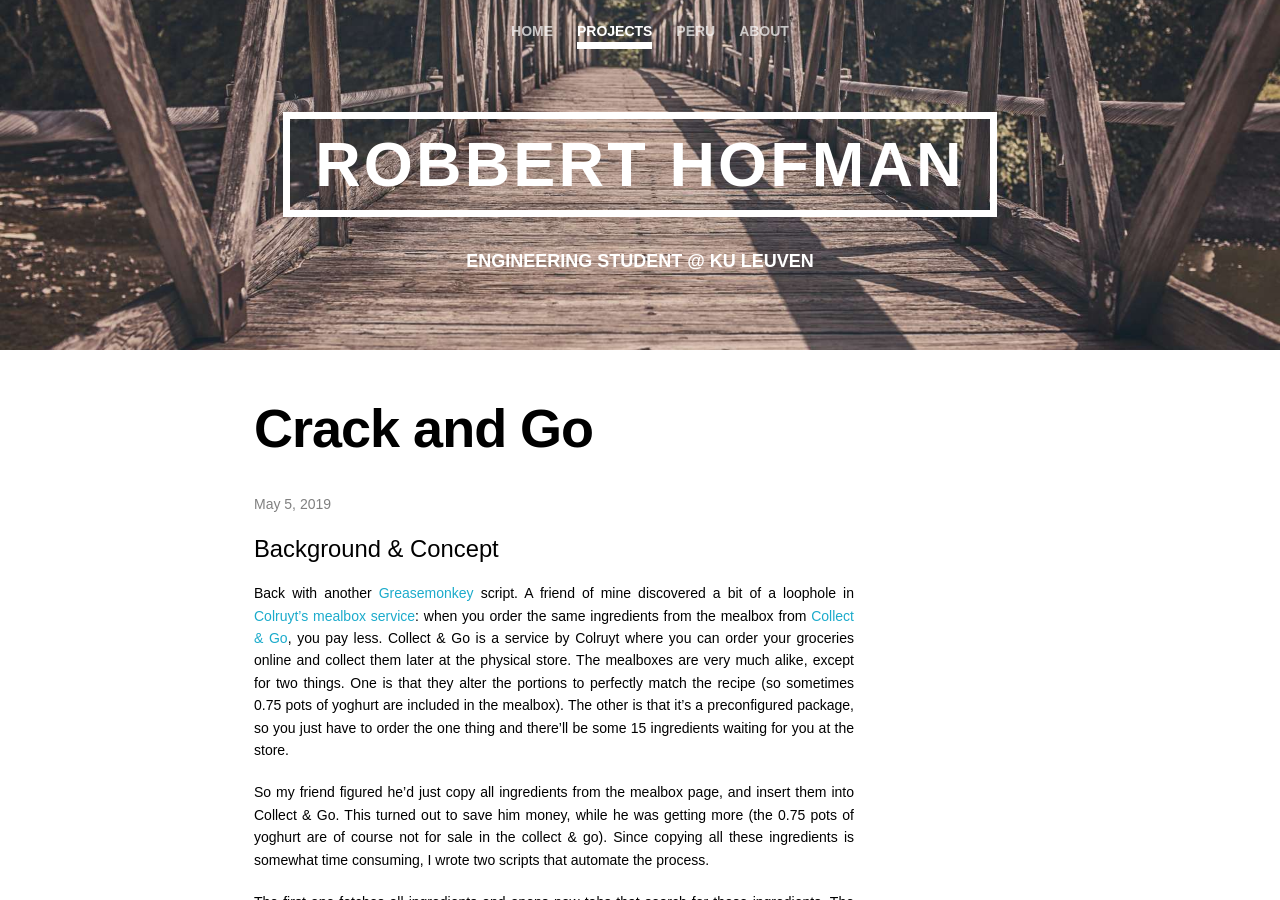
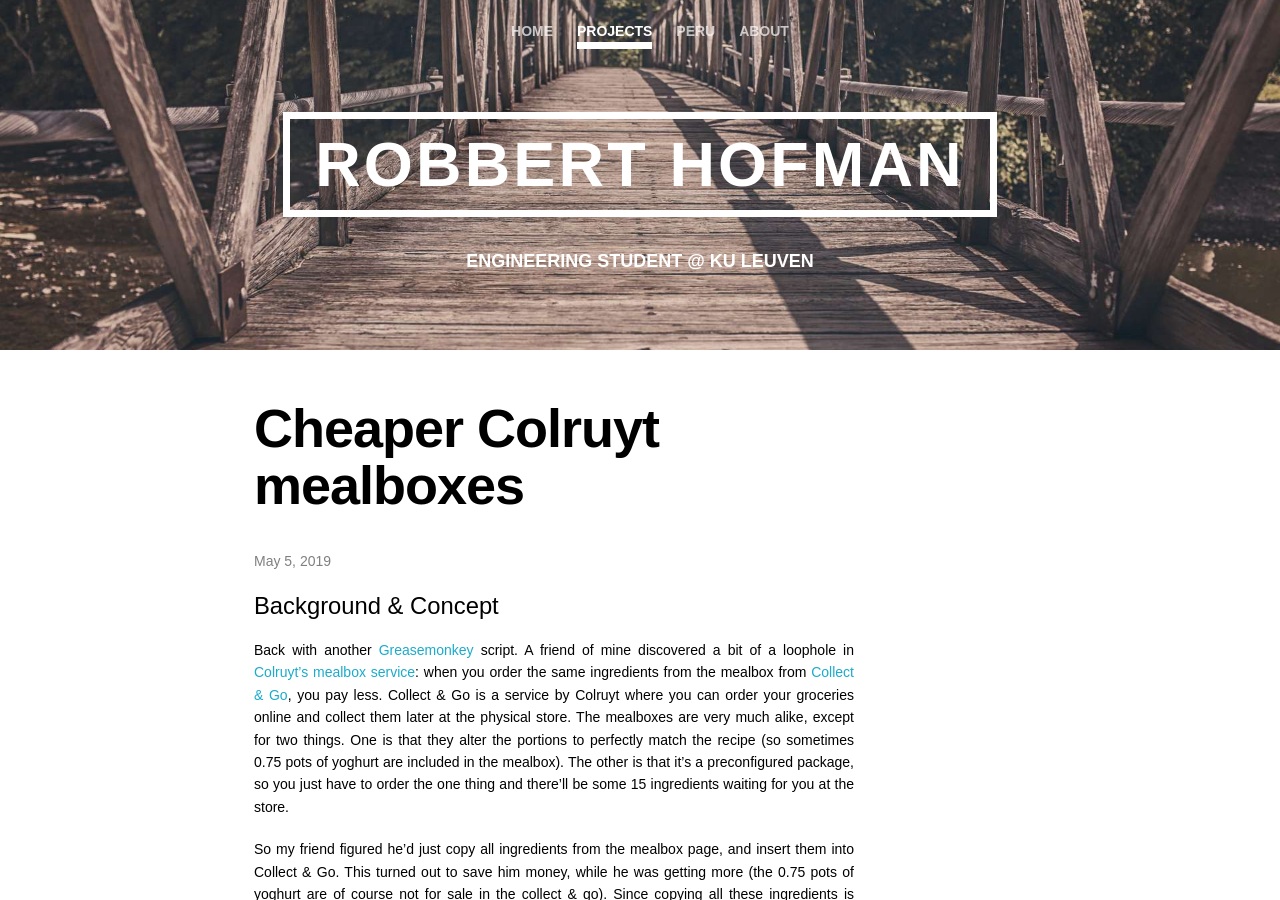
Before and after one commit to RobbertH/robberth.github.io, a Jekyll site: the page built from _posts/projects/2019-05-05-cheaper-colruyt-mealboxes.markdown, in a window 1280 px wide and 900 px high. Built offline with Jekyll 4.4.1, drawn with Linux system fonts in a browser that asks for light colours.

Commit message:
renamed crack and go to something more formal

```diff
--- a/_posts/projects/2019-05-05-crack-and-go.markdown
+++ b/_posts/projects/2019-05-05-cheaper-colruyt-mealboxes.markdown
@@ -1,6 +1,6 @@
 ---
 layout: post
-title:  "Crack and Go"
+title:  "Cheaper Colruyt mealboxes"
 date:   2019-05-05
 categories: projects
 ---
```
